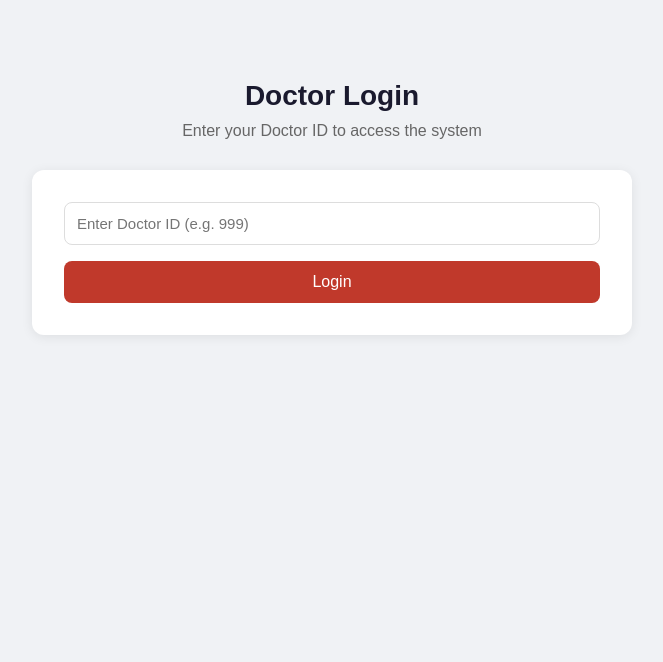
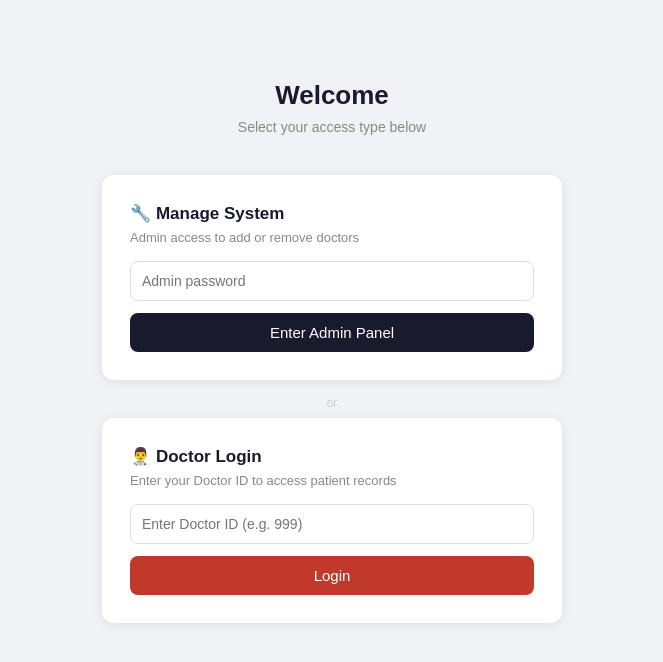
Before and after one commit to omrhnfy560-bot/hospital-web, a Flask app: page / in a window 1280 px wide. Shown: the part 56-718 px from the top of the page, without its empty margins (308-971 px from the left). Run offline with Flask 3, Linux system fonts and the light colour scheme.

Commit message:
admin system

```diff
--- a/app.py
+++ b/app.py
@@ -1,7 +1,7 @@
 import os
 import os
 
-from flask import Flask, render_template, request, redirect, url_for
+from flask import Flask, render_template, request, redirect, url_for, session
 from datetime import datetime
 import re
 
@@ -17,6 +17,8 @@ doctors = {
     "555": {"name": "Rodi", "specialty": "Internist"},
 }
 current_doctor = None
+ADMIN_PASSWORD = "clinic2024"
+app.secret_key = "hospital_secret_key"
 
 @app.route("/")
 def index():
@@ -81,5 +83,17 @@ def remove_patient(pid):
     patients.pop(pid, None)
     return redirect(url_for("patient_list"))
 
+@app.route("/admin_login", methods=["POST"])
+def admin_login():
+    if request.form.get("password") == ADMIN_PASSWORD:
+        session["is_admin"] = True
+        return redirect(url_for("index"))
+    return render_template("index.html", error="Wrong password", doctor=None)
+
+@app.route("/admin_logout")
+def admin_logout():
+    session.pop("is_admin", None)
+    return redirect(url_for("index"))
+
 if __name__ == "__main__":
       app.run(host="0.0.0.0", port=int(os.environ.get("PORT", 5000)))
--- a/templates/index.html
+++ b/templates/index.html
@@ -6,44 +6,76 @@
   <style>
     * { margin: 0; padding: 0; box-sizing: border-box; }
     body { font-family: Arial, sans-serif; background: #f0f2f5; color: #333; }
-    .navbar { background: #1a1a2e; padding: 16px 32px; display: flex; justify-content: space-between; align-items: center; }
+    .navbar { background: #1a1a2e; padding: 16px 32px; }
     .navbar h1 { color: white; font-size: 20px; }
-    .navbar a { color: #e0e0e0; text-decoration: none; font-size: 14px; }
-    .container { max-width: 600px; margin: 80px auto; text-align: center; }
-    h2 { font-size: 28px; margin-bottom: 10px; color: #1a1a2e; }
-    p { color: #666; margin-bottom: 30px; }
-    .card { background: white; padding: 32px; border-radius: 12px; box-shadow: 0 2px 12px rgba(0,0,0,0.08); }
-    input { width: 100%; padding: 12px; border: 1px solid #ddd; border-radius: 8px; font-size: 15px; margin-bottom: 16px; }
-    button { width: 100%; padding: 12px; background: #c0392b; color: white; border: none; border-radius: 8px; font-size: 16px; cursor: pointer; }
-    button:hover { background: #a93226; }
-    .welcome { background: white; padding: 32px; border-radius: 12px; box-shadow: 0 2px 12px rgba(0,0,0,0.08); }
-    .welcome h3 { color: #1a1a2e; margin-bottom: 8px; }
-    .welcome p { margin-bottom: 20px; }
-    .btn { display: inline-block; padding: 12px 24px; background: #c0392b; color: white; border-radius: 8px; text-decoration: none; margin: 6px; }
-    .btn-outline { background: white; color: #c0392b; border: 2px solid #c0392b; }
+    .container { max-width: 500px; margin: 80px auto; padding: 0 20px; }
+    h2 { font-size: 26px; margin-bottom: 8px; color: #1a1a2e; text-align: center; }
+    .subtitle { color: #888; text-align: center; margin-bottom: 40px; font-size: 14px; }
+    .card { background: white; padding: 28px; border-radius: 12px; box-shadow: 0 2px 12px rgba(0,0,0,0.08); margin-bottom: 16px; }
+    .card h3 { color: #1a1a2e; margin-bottom: 6px; font-size: 17px; }
+    .card p { color: #888; font-size: 13px; margin-bottom: 16px; }
+    input { width: 100%; padding: 11px; border: 1px solid #ddd; border-radius: 8px; font-size: 14px; margin-bottom: 12px; }
+    .btn-red { width: 100%; padding: 11px; background: #c0392b; color: white; border: none; border-radius: 8px; font-size: 15px; cursor: pointer; }
+    .btn-dark { width: 100%; padding: 11px; background: #1a1a2e; color: white; border: none; border-radius: 8px; font-size: 15px; cursor: pointer; }
+    .btn-red:hover { background: #a93226; }
+    .btn-dark:hover { background: #2c2c4e; }
+    .error { color: #c0392b; font-size: 13px; margin-bottom: 10px; }
+    .welcome { background: white; padding: 28px; border-radius: 12px; box-shadow: 0 2px 12px rgba(0,0,0,0.08); text-align: center; }
+    .welcome h3 { color: #1a1a2e; margin-bottom: 6px; }
+    .welcome p { color: #888; margin-bottom: 20px; font-size: 14px; }
+    .btn-outline { display: inline-block; padding: 10px 20px; background: white; color: #c0392b; border: 2px solid #c0392b; border-radius: 8px; text-decoration: none; margin: 4px; font-size: 14px; }
+    .btn-fill { display: inline-block; padding: 10px 20px; background: #c0392b; color: white; border-radius: 8px; text-decoration: none; margin: 4px; font-size: 14px; }
+    .divider { text-align: center; color: #ccc; margin: 8px 0; font-size: 12px; }
   </style>
 </head>
 <body>
   <div class="navbar">
     <h1>🏥 Hospital Management System</h1>
-    {% if doctor %}<a href="/logout">Logout</a>{% endif %}
   </div>
   <div class="container">
+    <h2>Welcome</h2>
+    <p class="subtitle">Select your access type below</p>
+
     {% if doctor %}
       <div class="welcome">
         <h3>Welcome, Dr. {{ doctor.name }}</h3>
         <p>Specialty: {{ doctor.specialty }}</p>
-        <a href="/patients" class="btn">View Patients</a>
-        <a href="/add_patient" class="btn btn-outline">Add Patient</a>
-        <a href="/doctors" class="btn btn-outline">Manage Doctors</a>
+        <a href="/patients" class="btn-fill">View Patients</a>
+        <a href="/add_patient" class="btn-outline">Add Patient</a>
+        <br><br>
+        <a href="/logout" style="color:#999; font-size:13px;">Logout</a>
       </div>
+
+    {% elif session.get('is_admin') %}
+      <div class="welcome">
+        <h3>Admin Panel</h3>
+        <p>Manage the system below</p>
+        <a href="/doctors" class="btn-fill">Manage Doctors</a>
+        <br><br>
+        <a href="/admin_logout" style="color:#999; font-size:13px;">Logout</a>
+      </div>
+
     {% else %}
-      <h2>Doctor Login</h2>
-      <p>Enter your Doctor ID to access the system</p>
+      <!-- MANAGE SYSTEM -->
       <div class="card">
+        <h3>🔧 Manage System</h3>
+        <p>Admin access to add or remove doctors</p>
+        <form method="POST" action="/admin_login">
+          <input type="password" name="password" placeholder="Admin password" required>
+          {% if error %}<p class="error">{{ error }}</p>{% endif %}
+          <button type="submit" class="btn-dark">Enter Admin Panel</button>
+        </form>
+      </div>
+
+      <div class="divider">or</div>
+
+      <!-- DOCTOR LOGIN -->
+      <div class="card">
+        <h3>👨‍⚕️ Doctor Login</h3>
+        <p>Enter your Doctor ID to access patient records</p>
         <form method="POST" action="/login">
           <input type="text" name="doctor_id" placeholder="Enter Doctor ID (e.g. 999)" required>
-          <button type="submit">Login</button>
+          <button type="submit" class="btn-red">Login</button>
         </form>
       </div>
     {% endif %}
```
